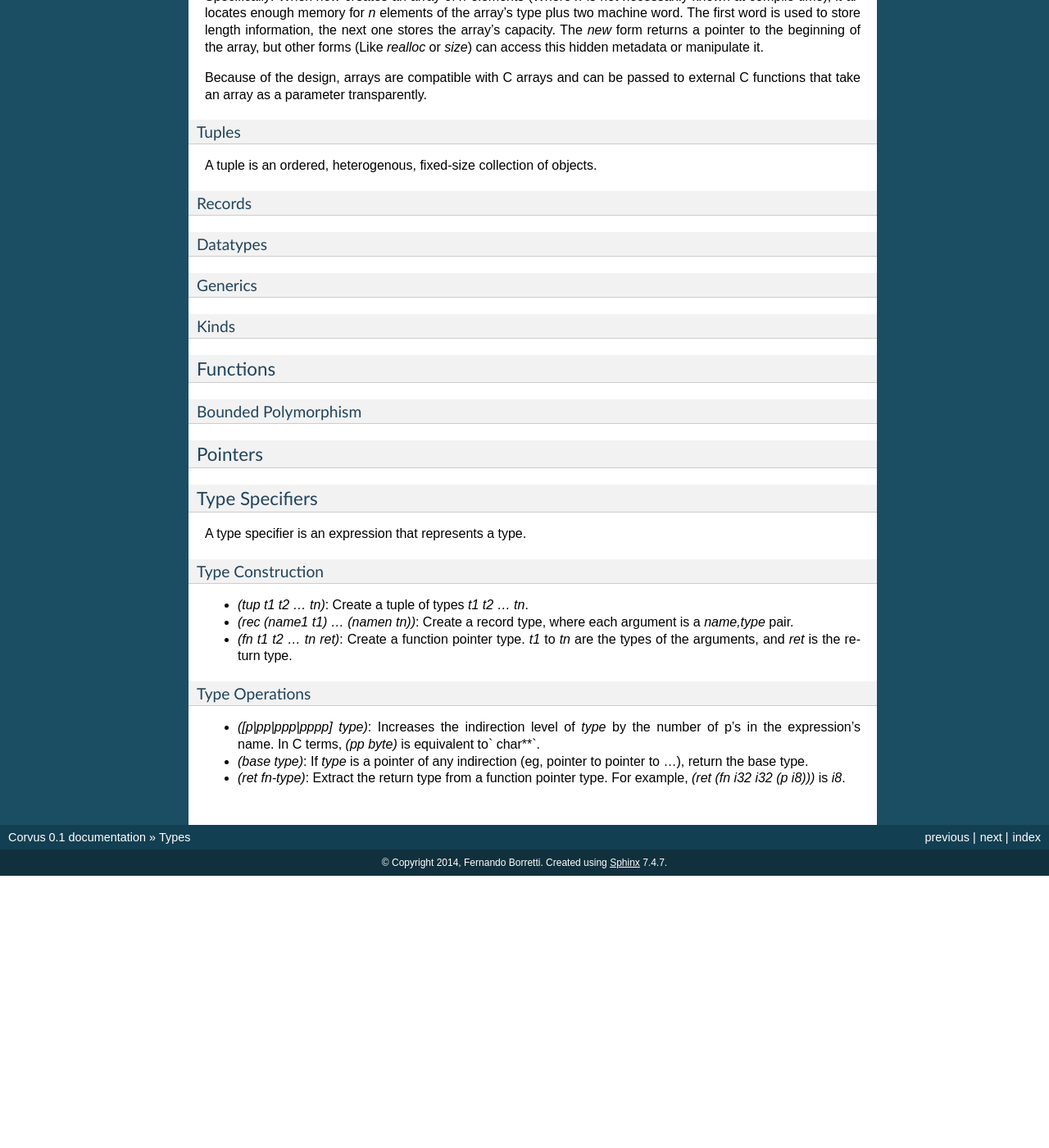
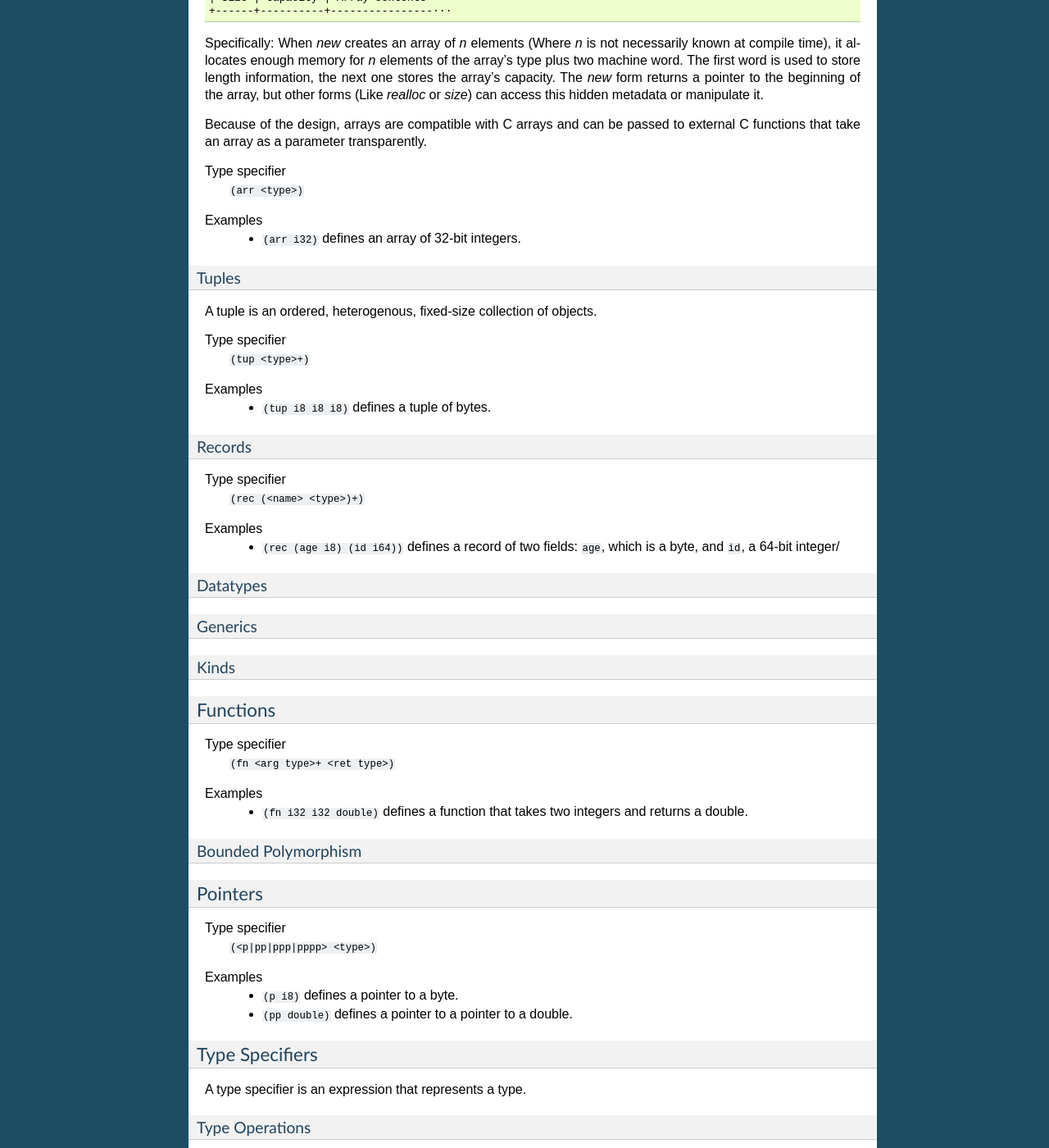
Before and after one commit to eudoxia0/corvus, a Sphinx documentation site: the page built from docs/types.rst, in a window 1280 px wide and 1400 px high, scrolled down 863 px. Shown: the whole window at 82% size. Built offline with Sphinx 7.4.7, drawn with Linux system fonts in a browser that asks for light colours; formulas are drawn with MathJax 3; before the commit the page ends 1931 px from its top, so only the background shows below that; some of the changed text lies outside the part shown.

Commit message:
Better documentation on type construction

```diff
--- a/docs/types.rst
+++ b/docs/types.rst
@@ -4,6 +4,9 @@ Types
 
 Scalar Types
 ============
+
+Scalar types include integers and floating-point numbers. The symbols in this
+section are the type specifiers for these types.
 
 Integers
 --------
@@ -52,13 +55,29 @@ or `size`) can access this hidden metadata or manipulate it.
 Because of the design, arrays are compatible with C arrays and can be passed to
 external C functions that take an array as a parameter transparently.
 
+Type specifier
+   :code:`(arr <type>)`
+Examples
+   * :code:`(arr i32)` defines an array of 32-bit integers.
+
 Tuples
 ^^^^^^
 
 A tuple is an ordered, heterogenous, fixed-size collection of objects.
 
+Type specifier
+   :code:`(tup <type>+)`
+Examples
+   * :code:`(tup i8 i8 i8)` defines a tuple of bytes.
+
 Records
 ^^^^^^^
+
+Type specifier
+   :code:`(rec (<name> <type>)+)`
+Examples
+   * :code:`(rec (age i8) (id i64))` defines a record of two fields:
+     :code:`age`, which is a byte, and :code:`id`, a 64-bit integer/
 
 Datatypes
 ^^^^^^^^^
@@ -72,32 +91,32 @@ Kinds
 Functions
 ---------
 
+Type specifier
+   :code:`(fn <arg type>+ <ret type>)`
+Examples
+   * :code:`(fn i32 i32 double)` defines a function that takes two integers and
+     returns a double.
+
 Bounded Polymorphism
 ^^^^^^^^^^^^^^^^^^^^
 
 Pointers
 --------
 
+Type specifier
+   :code:`(<p|pp|ppp|pppp> <type>)`
+Examples
+   * :code:`(p i8)` defines a pointer to a byte.
+   * :code:`(pp double)` defines a pointer to a pointer to a double.
+
 Type Specifiers
 ---------------
 
 A type specifier is an expression that represents a type.
 
-Type Construction
-^^^^^^^^^^^^^^^^^
-
-* `(tup t1 t2 ... tn)`: Create a tuple of types `t1 t2 ... tn`.
-* `(rec (name1 t1) ... (namen tn))`: Create a record type, where each argument
-  is a `name,type` pair.
-* `(fn t1 t2 ... tn ret)`: Create a function pointer type. `t1` to `tn` are the
-  types of the arguments, and `ret` is the return type.
-
 Type Operations
 ^^^^^^^^^^^^^^^
 
-* `([p|pp|ppp|pppp] type)`: Increases the indirection level of `type` by the
-  number of p's in the expression's name. In C terms, `(pp byte)` is equivalent
-  to` char**`.
 * `(base type)`: If `type` is a pointer of any indirection (eg, pointer to
   pointer to ...), return the base type.
 * `(ret fn-type)`: Extract the return type from a function pointer type. For
```
